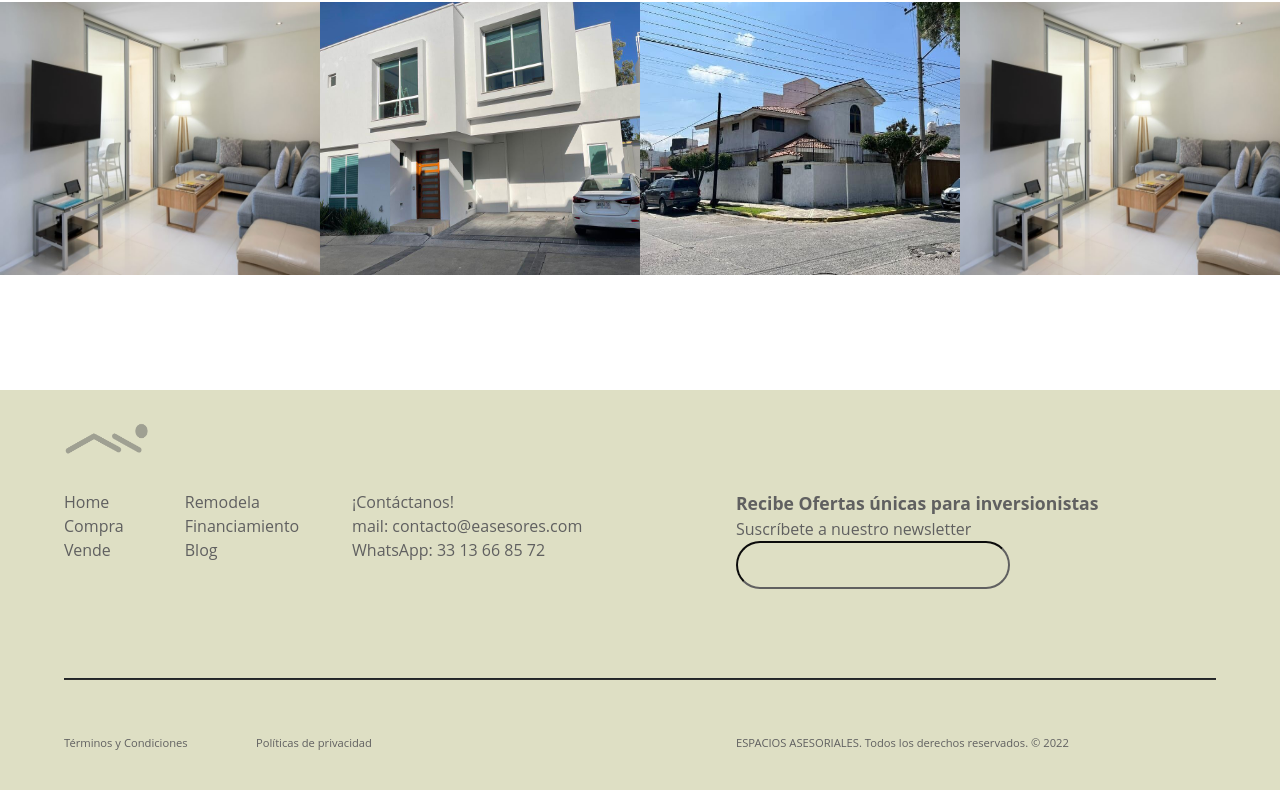
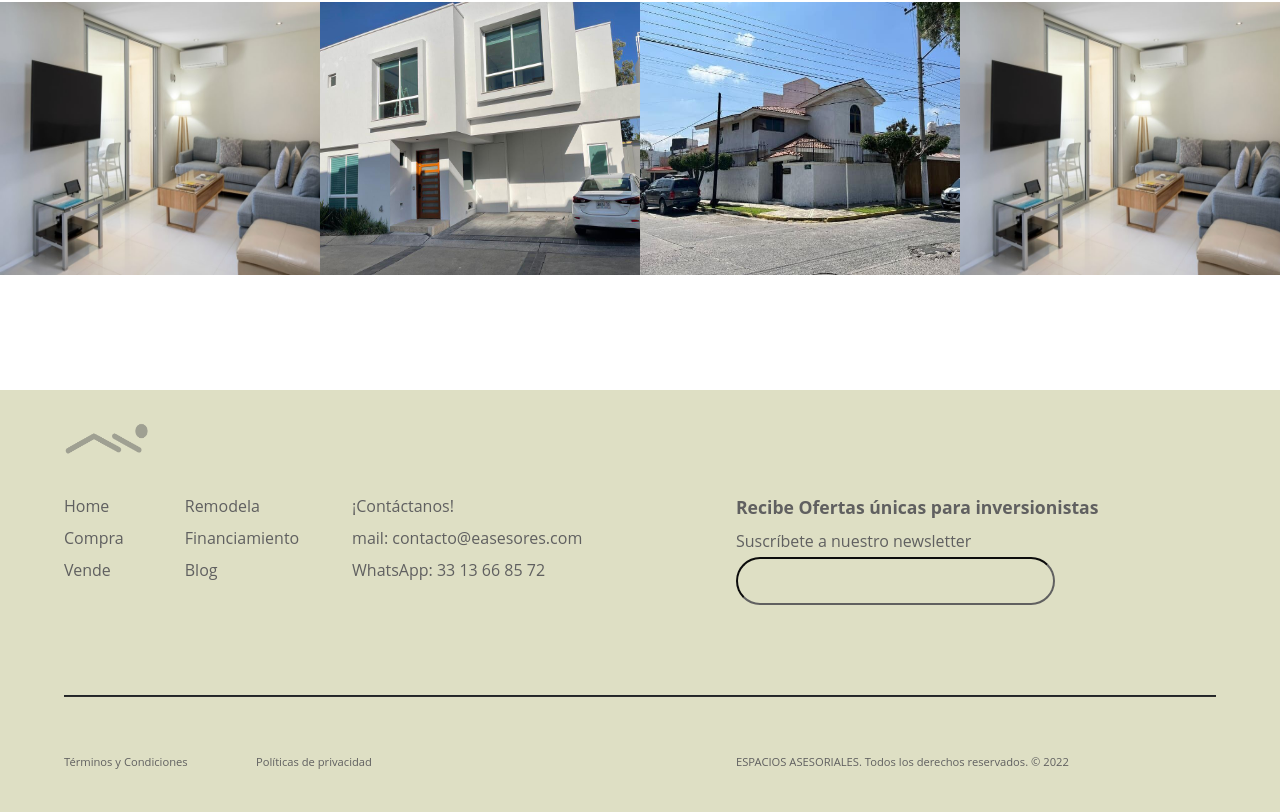
Before and after one commit to gamboamartin/easesores-web, an Angular app: page / in a window 1280 px wide. Shown: the part 3447-4259 px from the top of the page. Before the commit the page ends 4237 px from the top, so only its background shows below. Built offline with nearby package versions, Linux system fonts and the light colour scheme.

Commit message:
Columnas ajustadas en footer

```diff
--- a/src/app/components/footer/footer.component.css
+++ b/src/app/components/footer/footer.component.css
@@ -39,7 +39,7 @@
   border-radius: 50px;
   border-width: 2px;
   padding: 10px 20px;
-  width: 60%;
+  width: 70%;
   background-color: #dedfc4;
 }
 
@@ -58,6 +58,7 @@
 .p2-footer-b5{
   color: #606060;
   font-family: 'Open Sans', sans-serif;
+  line-height: 2;
 }
 
 .p3-footer-b5{
```
